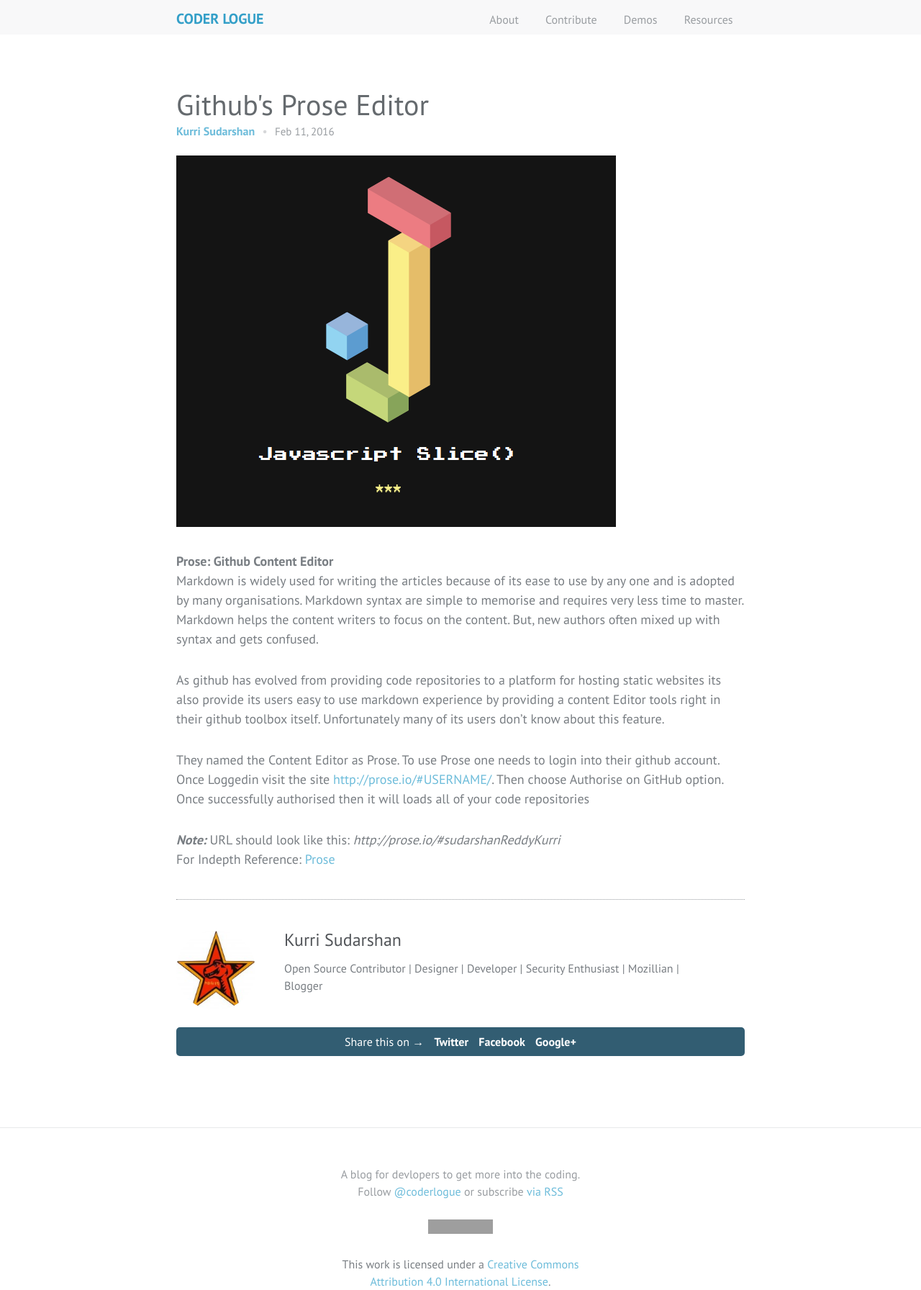
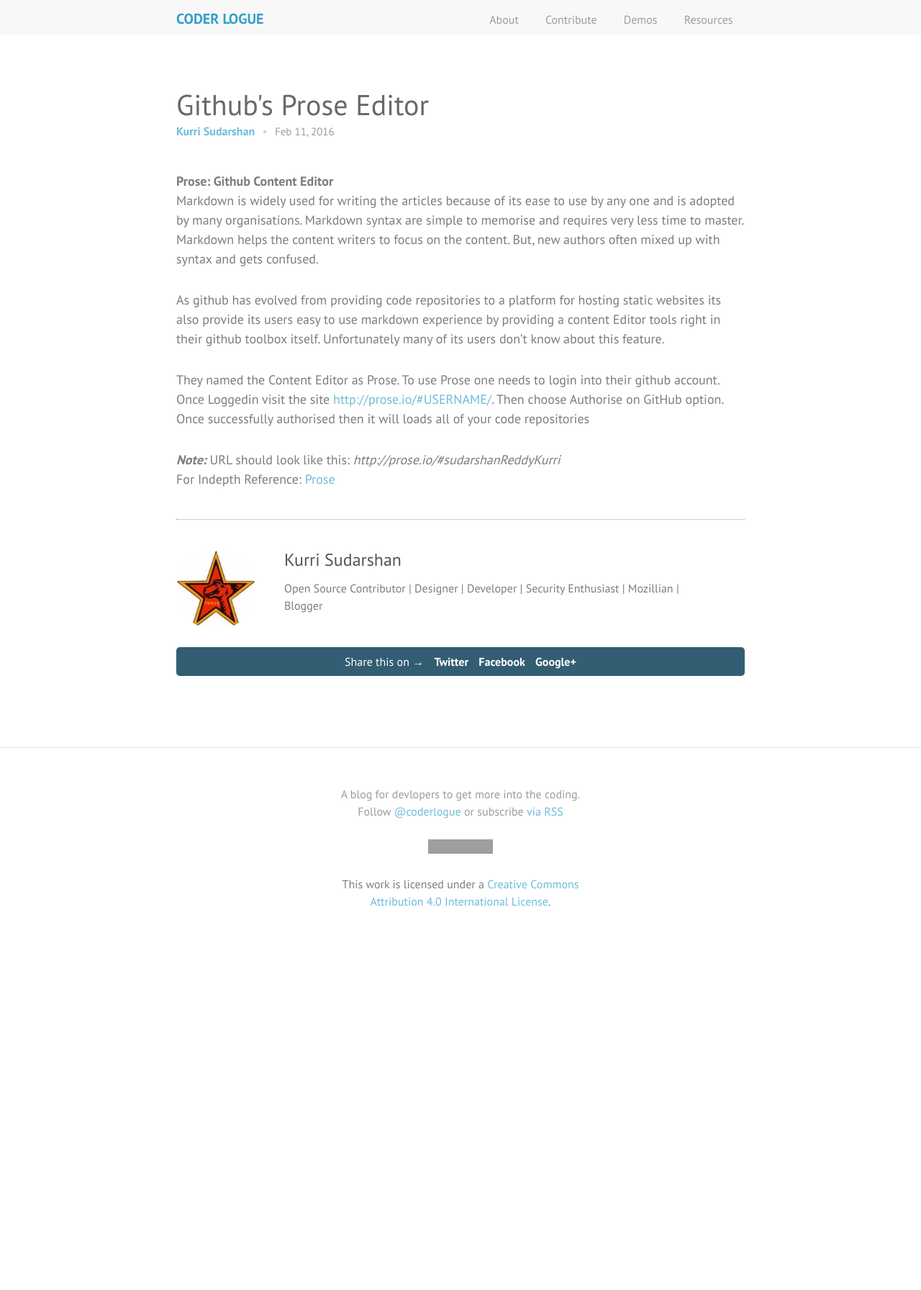
Before and after one commit to coderlogue/coderlogue.github.io, a Jekyll site: the page built from _posts/2016-02-11-prose-editor.md, in a window 1280 px wide. Shown: the whole page at 72% size. Built offline with Jekyll 4.4.1, drawn with Linux system fonts in a browser that asks for light colours; comment, search, counter and statistics services are not loaded; after the commit the page ends 1264 px from its top, so only the background shows below that; grey boxes are pictures that could not be loaded.

Commit message:
Update 2016-02-11-prose-editor.md

```diff
--- a/_posts/2016-02-11-prose-editor.md
+++ b/_posts/2016-02-11-prose-editor.md
@@ -2,7 +2,6 @@
 layout: post
 published: true
 title: "Github's Prose Editor"
-image: jslice.png
 ---
 
 **Prose: Github Content Editor** <br/>
```
